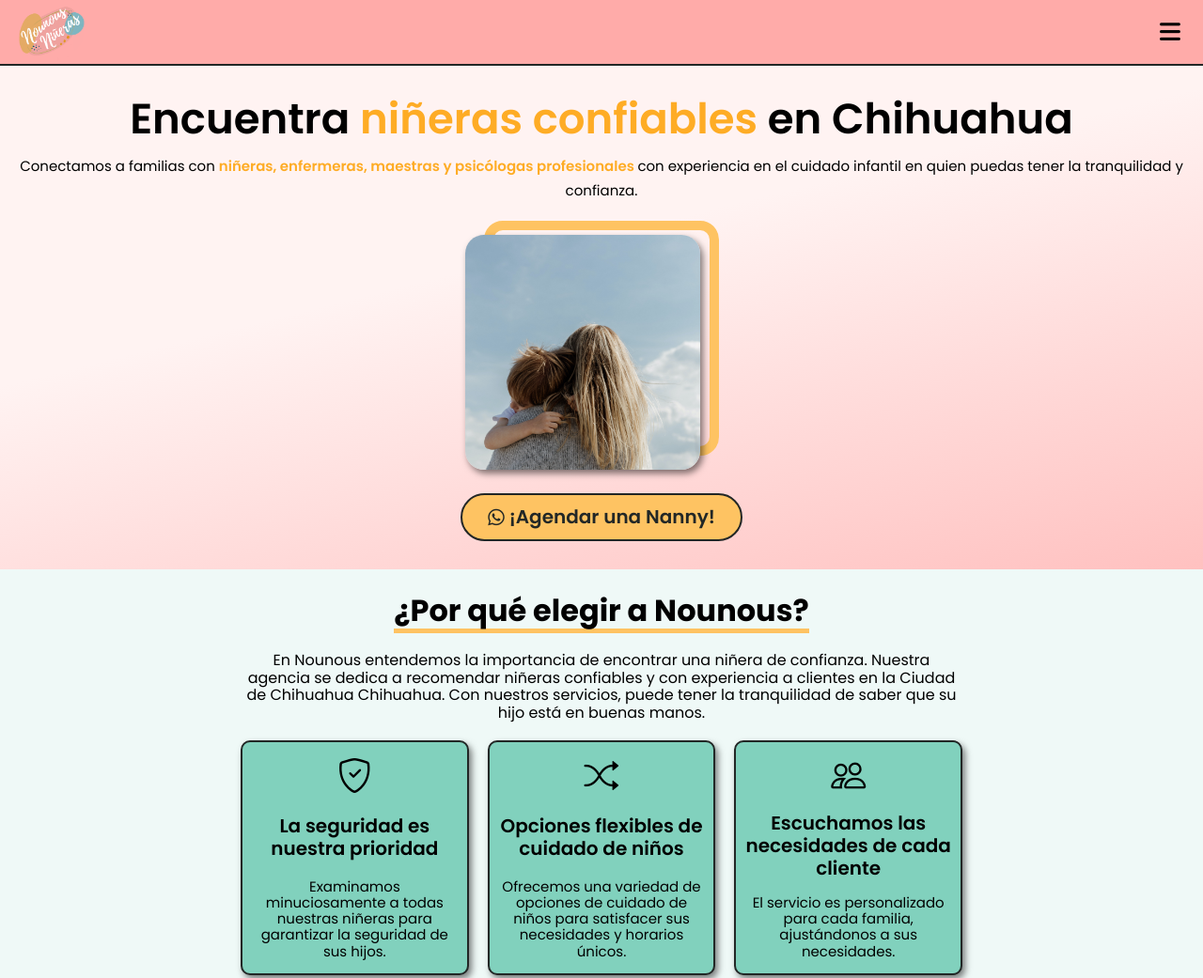
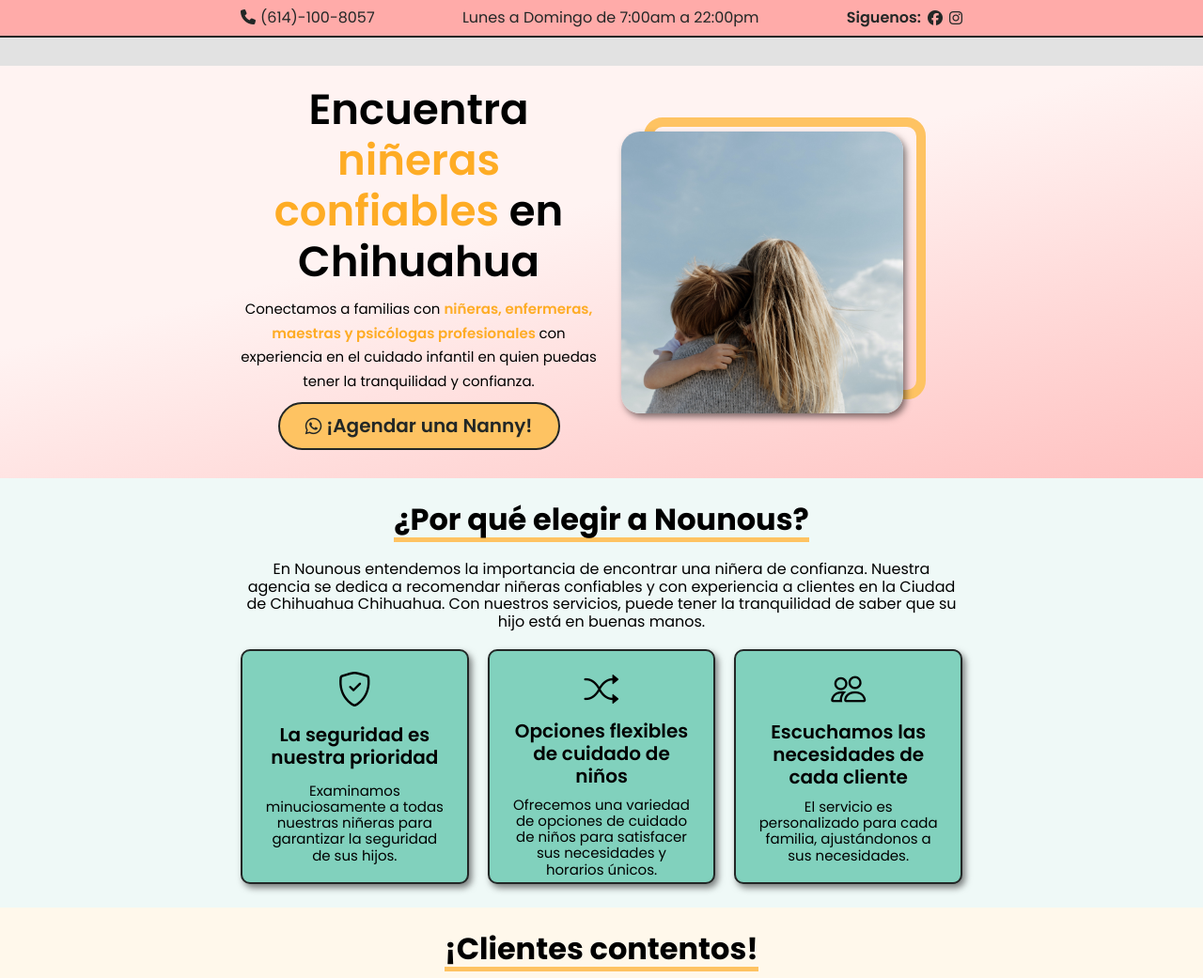
Before and after one commit to Camoralesh27/nounous_v3, a website: page index.html in a window 1280 px wide. Shown: the top 1041 px of the page at 94% size. Drawn offline with nearby package versions, Linux system fonts and the light colour scheme.

Commit message:
agregando banner desktop

```diff
--- a/index.html
+++ b/index.html
@@ -69,56 +69,62 @@
                 </ul>
             </div>
         </div>
-        <!-- <div class="bannerD">
-            <div class="banner__contacto">
-                <div class="banner__widget">
-                    <div class="banner__icono">
-                        <i class="fa-solid fa-location-dot"></i>
-                    </div>
-                    <p class="banner__widget-text">
-                        Chihuahua,Chih.
-                    </p>
-                </div>
-                <div class="banner__widget">
-                    <div class="banner__icono">
+
+
+        <div class="bannerD">
+            <div class="bannerD__container">
+                <div class="bannerD__contacto">
+                    <div class="bannerD__contacto-icono">
                         <i class="fa-solid fa-phone"></i>
                     </div>
-                    <p class="banner__widget-text">
-                        Chihuahua,Chih.
+                    <a href="6141008057" class="bannerD__contacto-link">
+                        <p class="bannerD__contacto-texto">
+                            (614)-100-8057
                         </p>
-                </div>
+                    </a>
+                </div><!-- .contacto -->
+
+
+                <div class="bannerD__horario">
+                    <p class="banneD__texto">Lunes a Domingo de 7:00am a 22:00pm</p>
                 </div>
 
 
-            <div class="banner__horario">
-                <p class="banner__texto">Lunes a Domingo de 7:00am a 22:00pm</p>
-            </div>
-
-
-            <div class="banner__siguenos">
-                <p class="banner__texto">Siguenos:</p>
+                <div class="bannerD__siguenos">
+                    <p class="bannerD__siguenos-texto">Siguenos:</p>
 
                     <i class="fa-brands fa-facebook"></i>
 
                     <i class="fa-brands fa-instagram"></i>
                 </div>
-        </div> -->
+            </div>
+        </div>
     </header>
 
 <!-- ======= MAIN ======= -->
     <main class="hero">
+        <div class="hero__container">
+            <div class="hero__content">
                 <h1 class="hero__heading">Encuentra <span class="hero__highlight">niñeras confiables</span> en Chihuahua</h1>
 
                 <p class="hero__text">Conectamos a familias con <span class="hero__highlight">niñeras, enfermeras, maestras y psicólogas profesionales </span> con experiencia en el cuidado infantil en quien puedas tener la tranquilidad y confianza. </p>
 
-            <div class="hero__boximg">
+                <div class="hero__boximg hero__boximg1">
                     <div class="hero__imgMarco"></div>
 
                     <img class="hero__img" src="./src/img/abrazo.jpg" alt="niñera abrazando">
                 </div>
 
                 <a class="hero__btn btn" href="http://wa.me/526141008057""><i class="hero__btnIcono fa-brands fa-whatsapp"></i>¡Agendar una Nanny!</a>
+            </div>
 
+
+            <div class="hero__boximg hero__boximg2">
+                <div class="hero__imgMarco"></div>
+
+                <img class="hero__img" src="./src/img/abrazo.jpg" alt="niñera abrazando">
+            </div>
+        </div>
     </main>
 
 <!-- ======= ATTRIBUTE ======= -->
--- a/src/scss/ui/contenido/_atributos.scss
+++ b/src/scss/ui/contenido/_atributos.scss
@@ -47,7 +47,7 @@
     border-radius: 1rem;
     background-color: v.$blue4;
     box-shadow: 3px 4px 7px 0px rgba(0, 0, 0, 0.50);
-    padding: 1.5rem 1rem;
+    padding: 2rem 2rem;
     display: flex;
     flex-direction: column;
     align-items: center;
--- a/src/scss/ui/contenido/_hero.scss
+++ b/src/scss/ui/contenido/_hero.scss
@@ -5,16 +5,36 @@
     margin-top: 7rem;
     padding: 2rem 2rem 3rem 2rem;
     background: linear-gradient(166deg, #FFF3F2 40%, #FFC1C0 100%);
-    display: flex;
-    flex-direction: column;
 
-    @include m.tablet {
+    &__container {
+        display: flex;
+        flex-direction: column;
+        align-items: center;
+        gap: 1rem;
 
+        max-width: v.$maxwidth;
+        margin: 0 auto;
+        @include m.tablet {
+            display: grid;
+            grid-template-columns: repeat(2, 1fr);
+        }
+    }
+
+    &__content {
+        display: flex;
+        flex-direction: column;
+        align-items: center;
+        row-gap: .5rem;
+
+        @include m.tablet {
+            row-gap: 1rem;
+        }
     }
 
     &__heading {
         font-weight: 600;
         text-align: center;
+        margin: 0;
     }
 
     &__text {
@@ -27,22 +47,48 @@
         margin: 2rem auto 4rem auto;
         position: relative;
         max-height: 32rem;
+        display: flex;
+        justify-content: center;
+    }
+
+    &__boximg1 {
+
+        @include m.tablet {
+            display: none;
+        }
+    }
+
+    &__boximg2 {
+        display: none;
+
+        @include m.tablet {
+            display: block;
+            grid-column: 2 /3;
+        }
+    }
+
+    &__imgMarco,
+    &__img {
+        width: 25rem;
+        height: 25rem;
+
+        @include m.tablet {
+            width: 30rem;
+            height: 30rem;
+        }
     }
 
     &__imgMarco {
-        width: 25rem;
-        height: 25rem;
         border: 10px solid v.$yellow4;
         border-radius: 2rem;
         margin: 0 2rem;
     }
 
     &__img {
-        width: 25rem;
-        height: 25rem;
         position: absolute;
         top: 1.5rem;
-        left: 0;
+        left: 50%; /* esto lo lleva a la mitad */
+        transform: translateX(-58%); /* esto posiciona a la mitad, de la mitad anterior */
         object-fit: cover;
         border-radius: 2rem;
         box-shadow: 3px 4px 7px 0px rgba(0, 0, 0, 0.50);
--- a/src/scss/ui/contenido/_testimoniales.scss
+++ b/src/scss/ui/contenido/_testimoniales.scss
@@ -50,6 +50,8 @@
     flex-direction: column;
     align-items: center;
     justify-content: space-between;
+    max-width: 37rem;
+    margin: 0 auto;
     row-gap: 1rem;
 
     @include m.tablet {
--- a/src/scss/ui/header/_header.scss
+++ b/src/scss/ui/header/_header.scss
@@ -9,10 +9,19 @@
     background-color: lighten(v.$pink4, 3%);
     height: 7rem;
     z-index: 100;
+
+    @include m.desktop {
+        height: 3rem;
+    }
 }
 
+/* ======= MOBILE ======= */
 .navM {
     height: 7rem;
+
+    @include m.desktop {
+        display: none;
+    }
 
     &__data {
         height: 100%;
@@ -118,46 +127,45 @@
     transform: rotate(90deg);
 }
 
-
-
-
-
-
-
-
-
+/* ======= DESKTOP ======= */
 .bannerD {
 
+    background-color: lighten(v.$pink4, 3%);
+    color: v.$black;
+    display: none;
+    height: 4rem;
+    border-bottom: 2px solid v.$black;
 
+    @include m.desktop {
+        display: flex;
+    }
 
-    /* display: flex;
-    align-items: center;
-    background-color: v.$pink4;
-    color: v.$black;
-    justify-content: space-evenly;
-    max-width: 100vw;
+    &__container {
+        display: flex;
+        align-items: center;
+        justify-content: space-between;
+        width: 100%;
+        height: 100%;
+        max-width: v.$maxwidth;
+        margin: auto;
+    }
 
 
     &__contacto {
         display: flex;
         align-items: center;
+        column-gap: .5rem;
     }
 
-    &__widget {
-        display: flex;
-        align-items: center;
-    }
-
-    &__icono {
+    &__contacto-icono {
 
     }
 
-    &__widget-text {
-
+    &__contacto-link {
+        color: v.$black;
     }
 
     &__horario {
-
     }
 
     &__texto {
@@ -167,5 +175,10 @@
     &__siguenos {
         display: flex;
         align-items: center;
-    } */
+        gap: .7rem;
+    }
+
+    &__siguenos-texto {
+        font-weight: 600;
+    }
 }
```
Also changed, not shown: build/css/app.css, 1 other file. Lines whose indentation alone changed are shown as unchanged.
